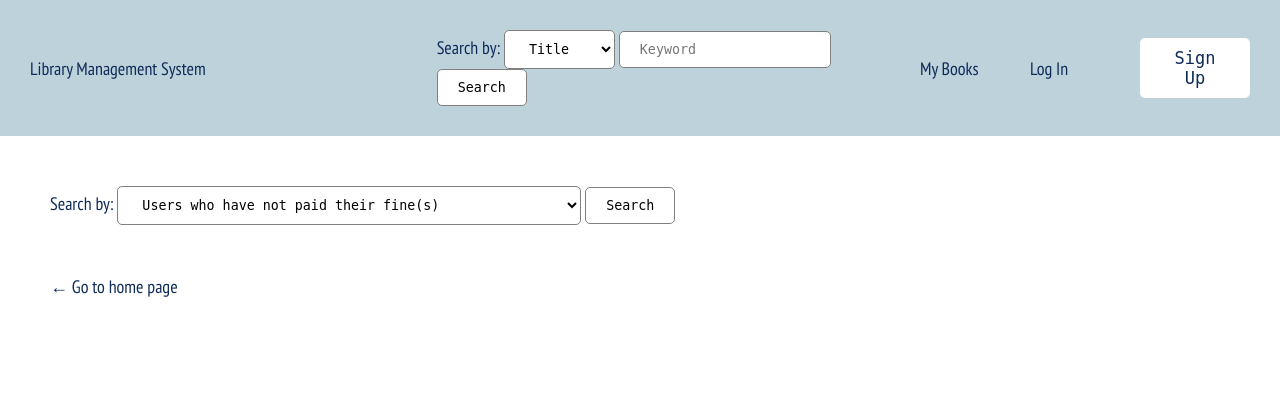
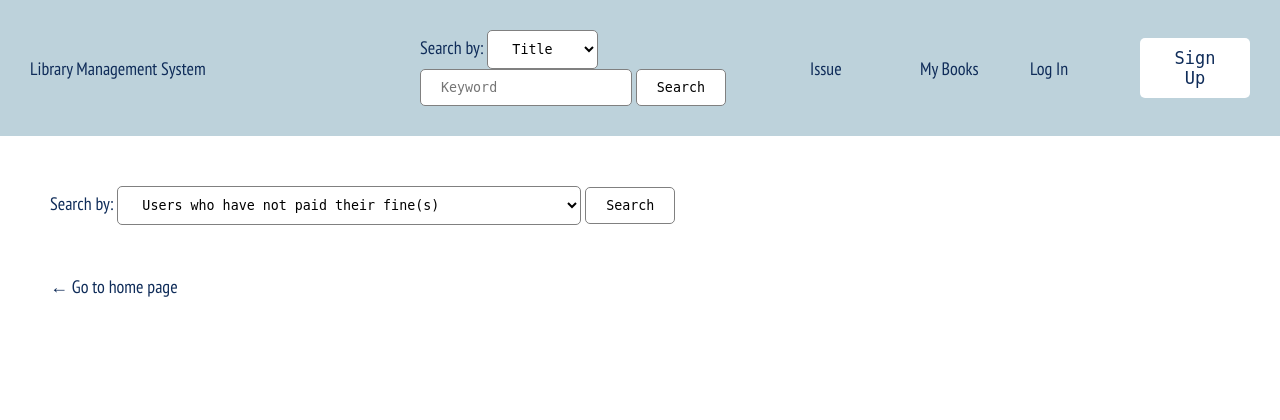
Before and after one commit to tnnpp/Library-Management-System, a Django app: page /library/issue/ in a window 1280 px wide. Shown: the top 420 px of the page. Run offline with Django 4.2, Linux system fonts and the light colour scheme; parts of the project's set-up code (start-up, migrations or seed data) failed here and were passed over.

Commit message:
add issue page button

```diff
--- a/mysite/library/static/css/layout.css
+++ b/mysite/library/static/css/layout.css
@@ -78,7 +78,7 @@
 
 .item-header-3 {
   display: grid;
-  grid-template-columns: repeat(3, 110px);
+  grid-template-columns: repeat(4, 110px);
   justify-content: right;
   align-items: center;
 }
--- a/mysite/library/templates/library/book.html
+++ b/mysite/library/templates/library/book.html
@@ -21,6 +21,7 @@
         <input type="submit" value="Search" />
       </form>
       <div class="item-header-3">
+         <a href="{% url 'library:issue' %}">Issue</a>
         <a href="{% url 'library:mybook' %}">My Books</a>
         <a href="/accounts/login">Log In</a>
         <a href="/signup"><button>Sign Up</button></a>
--- a/mysite/library/templates/library/home.html
+++ b/mysite/library/templates/library/home.html
@@ -21,6 +21,7 @@
         <input type="submit" value="Search" />
       </form>
       <div class="item-header-3">
+         <a href="{% url 'library:issue' %}">Issue</a>
         <a href="{% url 'library:mybook' %}">My Books</a>
         <a href="/accounts/login">Log In</a>
         <a href="/signup"><button>Sign Up</button></a>
--- a/mysite/library/templates/library/issue.html
+++ b/mysite/library/templates/library/issue.html
@@ -21,6 +21,7 @@
         <input type="submit" value="Search" />
       </form>
       <div class="item-header-3">
+         <a href="{% url 'library:issue' %}">Issue</a>
         <a href="{% url 'library:mybook' %}">My Books</a>
         <a href="/accounts/login">Log In</a>
         <a href="/signup"><button>Sign Up</button></a>
--- a/mysite/library/templates/library/my-books.html
+++ b/mysite/library/templates/library/my-books.html
@@ -21,6 +21,7 @@
         <input type="submit" value="Search" />
       </form>
       <div class="item-header-3">
+         <a href="{% url 'library:issue' %}">Issue</a>
         <a href="{% url 'library:mybook' %}">My Books</a>
         <a href="/accounts/login">Log In</a>
         <a href="/signup"><button>Sign Up</button></a>
--- a/mysite/library/templates/library/search.html
+++ b/mysite/library/templates/library/search.html
@@ -21,6 +21,7 @@
         <input type="submit" value="Search" />
       </form>
       <div class="item-header-3">
+         <a href="{% url 'library:issue' %}">Issue</a>
         <a href="{% url 'library:mybook' %}">My Books</a>
         <a href="/accounts/login">Log In</a>
         <a href="/signup"><button>Sign Up</button></a>
```
